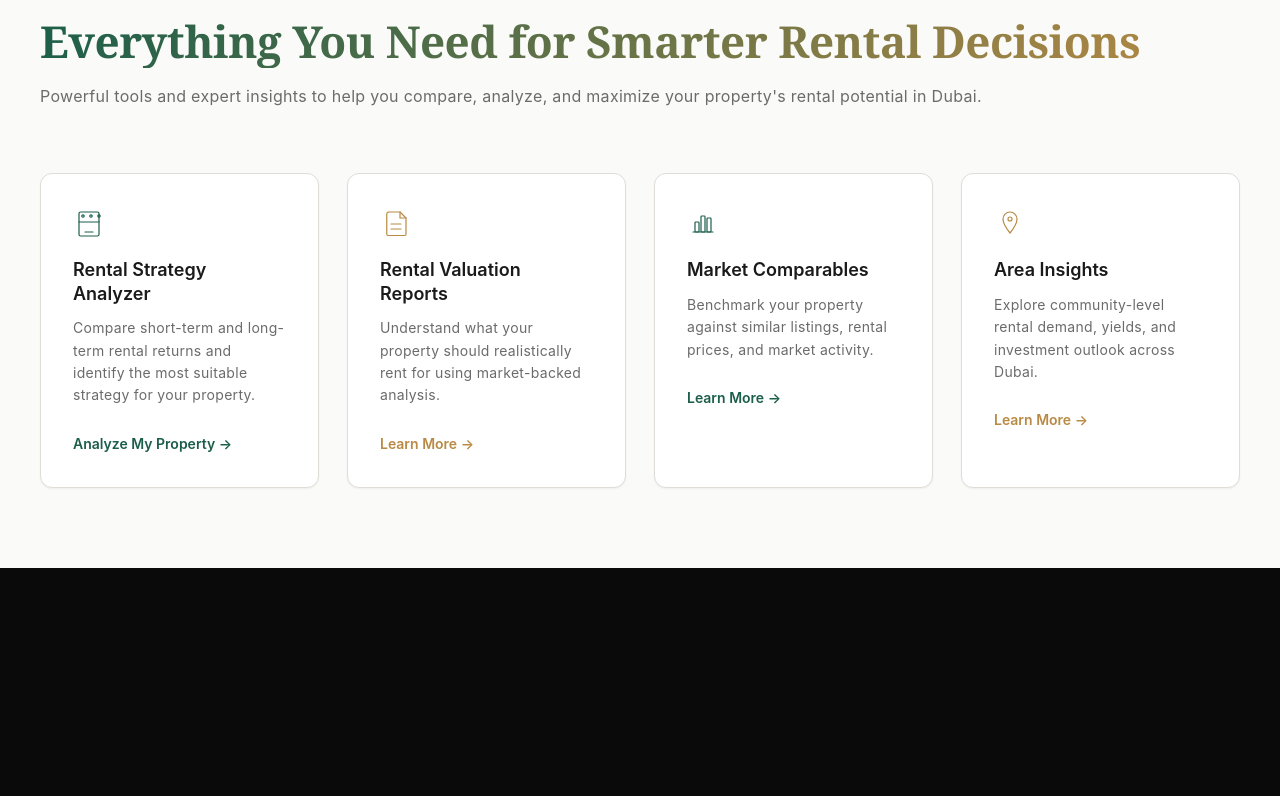
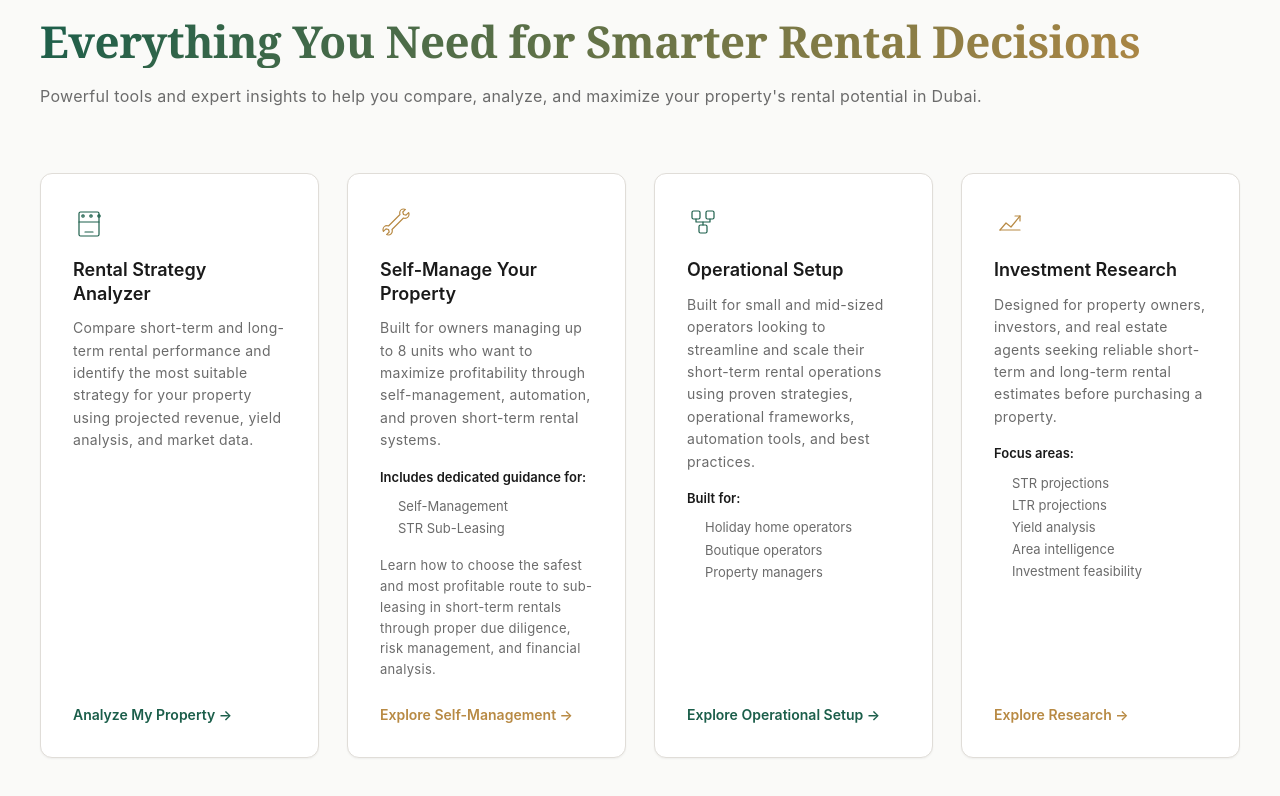
Before and after one commit to lmoraes55-cyber/property-estimator, a Next.js app: page / in a window 1280 px wide. Shown: the part 1209-2005 px from the top of the page. Before the commit the page ends 1777 px from the top, so only its background shows below. Built offline with nearby package versions, Linux system fonts and the light colour scheme.

Commit message:
Reposition Services section as rental intelligence/operations/investment platform - new cards: Rental Strategy Analyzer, Self-Manage Your Property, Operational Setup, Investment Research with target audiences, focus areas, and matching SVG icons (calculator, tools, workflow, growth)

```diff
--- a/app/page.tsx
+++ b/app/page.tsx
@@ -83,6 +83,30 @@ const IconLocation = ({ color = colors.secondary }) => (
   <svg width="32" height="32" viewBox="0 0 32 32" fill="none" strokeLinecap="round" strokeLinejoin="round">
     <path d="M16 6C12.134 6 9 9.134 9 13C9 18.5 16 27 16 27C16 27 23 18.5 23 13C23 9.134 19.866 6 16 6Z" stroke={color} strokeWidth="1.2" />
     <circle cx="16" cy="13" r="2" stroke={color} strokeWidth="1.2" />
+  </svg>
+);
+
+const IconTools = ({ color = colors.secondary }) => (
+  <svg width="32" height="32" viewBox="0 0 32 32" fill="none" strokeLinecap="round" strokeLinejoin="round">
+    <path d="M18.5 11.5L21 9C21.5 9.2 22 9.3 22.5 9.3C24.7 9.3 26.5 7.5 26.5 5.3C26.5 4.7 26.4 4.1 26.1 3.6L23.5 6.2L21 5.5L20.3 3L22.9 0.4C22.4 0.1 21.8 0 21.2 0C19 0 17.2 1.8 17.2 4C17.2 4.5 17.3 5 17.5 5.5L6 17C5.5 16.8 5 16.7 4.5 16.7C2.3 16.7 0.5 18.5 0.5 20.7C0.5 21.3 0.6 21.9 0.9 22.4L3.5 19.8L6 20.5L6.7 23L4.1 25.6C4.6 25.9 5.2 26 5.8 26C8 26 9.8 24.2 9.8 22C9.8 21.5 9.7 21 9.5 20.5L18.5 11.5Z" stroke={color} strokeWidth="1.2" transform="translate(2.5 3)" />
+  </svg>
+);
+
+const IconWorkflow = ({ color = colors.primary }) => (
+  <svg width="32" height="32" viewBox="0 0 32 32" fill="none" strokeLinecap="round" strokeLinejoin="round">
+    <rect x="5" y="5" width="8" height="8" rx="1.5" stroke={color} strokeWidth="1.2" />
+    <rect x="19" y="5" width="8" height="8" rx="1.5" stroke={color} strokeWidth="1.2" />
+    <rect x="12" y="19" width="8" height="8" rx="1.5" stroke={color} strokeWidth="1.2" />
+    <path d="M9 13V16H23V13" stroke={color} strokeWidth="1.2" />
+    <path d="M16 16V19" stroke={color} strokeWidth="1.2" />
+  </svg>
+);
+
+const IconGrowth = ({ color = colors.secondary }) => (
+  <svg width="32" height="32" viewBox="0 0 32 32" fill="none" strokeLinecap="round" strokeLinejoin="round">
+    <path d="M6 24H26" stroke={color} strokeWidth="1.2" />
+    <path d="M6 24L12 17L17 21L26 10" stroke={color} strokeWidth="1.2" />
+    <path d="M21 10H26V15" stroke={color} strokeWidth="1.2" />
   </svg>
 );
 
@@ -404,8 +428,8 @@ export default function HomePage() {
           </div>
 
           {/* Service cards grid */}
-          <div style={{ display: "grid", gridTemplateColumns: "repeat(4, 1fr)", gap: "28px" }}>
-            {/* Service 1 */}
+          <div style={{ display: "grid", gridTemplateColumns: "repeat(4, 1fr)", gap: "28px", alignItems: "stretch" }}>
+            {/* Service 1 - Rental Strategy Analyzer */}
             <div
               style={{
                 background: colors.bgSection,
@@ -415,6 +439,8 @@ export default function HomePage() {
                 boxShadow: colors.shadowSm,
                 transition: "all 0.3s ease",
                 cursor: "pointer",
+                display: "flex",
+                flexDirection: "column",
               }}
               onMouseEnter={(e) => {
                 e.currentTarget.style.boxShadow = colors.shadowMd;
@@ -431,8 +457,8 @@ export default function HomePage() {
               <h3 style={{ fontSize: "18px", fontWeight: "600", color: colors.textMain, marginBottom: "12px" }}>
                 Rental Strategy Analyzer
               </h3>
-              <p style={{ fontSize: "14px", color: colors.textMuted, lineHeight: "1.6", marginBottom: "24px" }}>
-                Compare short-term and long-term rental returns and identify the most suitable strategy for your property.
+              <p style={{ fontSize: "14px", color: colors.textMuted, lineHeight: "1.6", marginBottom: "24px", flex: 1 }}>
+                Compare short-term and long-term rental performance and identify the most suitable strategy for your property using projected revenue, yield analysis, and market data.
               </p>
               <button
                 onClick={handleAnalyzeClick}
@@ -445,13 +471,14 @@ export default function HomePage() {
                   cursor: "pointer",
                   padding: 0,
                   textDecoration: "none",
+                  textAlign: "left",
                 }}
               >
                 Analyze My Property →
               </button>
             </div>
 
-            {/* Service 2 */}
+            {/* Service 2 - Self-Manage Your Property */}
             <div
               style={{
                 background: colors.bgSection,
@@ -461,6 +488,8 @@ export default function HomePage() {
                 boxShadow: colors.shadowSm,
                 transition: "all 0.3s ease",
                 cursor: "pointer",
+                display: "flex",
+                flexDirection: "column",
               }}
               onMouseEnter={(e) => {
                 e.currentTarget.style.boxShadow = colors.shadowMd;
@@ -472,14 +501,26 @@ export default function HomePage() {
               }}
             >
               <div style={{ marginBottom: "20px" }}>
-                <IconDocument color={colors.secondary} />
+                <IconTools color={colors.secondary} />
               </div>
               <h3 style={{ fontSize: "18px", fontWeight: "600", color: colors.textMain, marginBottom: "12px" }}>
-                Rental Valuation Reports
+                Self-Manage Your Property
               </h3>
-              <p style={{ fontSize: "14px", color: colors.textMuted, lineHeight: "1.6", marginBottom: "24px" }}>
-                Understand what your property should realistically rent for using market-backed analysis.
-              </p>
+              <div style={{ flex: 1 }}>
+                <p style={{ fontSize: "14px", color: colors.textMuted, lineHeight: "1.6", marginBottom: "16px" }}>
+                  Built for owners managing up to 8 units who want to maximize profitability through self-management, automation, and proven short-term rental systems.
+                </p>
+                <div style={{ fontSize: "13px", color: colors.textMain, fontWeight: "600", marginBottom: "8px" }}>
+                  Includes dedicated guidance for:
+                </div>
+                <ul style={{ fontSize: "13px", color: colors.textMuted, lineHeight: "1.7", margin: "0 0 16px 0", paddingLeft: "18px" }}>
+                  <li>Self-Management</li>
+                  <li>STR Sub-Leasing</li>
+                </ul>
+                <p style={{ fontSize: "13px", color: colors.textMuted, lineHeight: "1.6", marginBottom: "24px" }}>
+                  Learn how to choose the safest and most profitable route to sub-leasing in short-term rentals through proper due diligence, risk management, and financial analysis.
+                </p>
+              </div>
               <button
                 style={{
                   color: colors.secondary,
@@ -489,13 +530,14 @@ export default function HomePage() {
                   fontWeight: "600",
                   cursor: "pointer",
                   padding: 0,
+                  textAlign: "left",
                 }}
               >
-                Learn More →
+                Explore Self-Management →
               </button>
             </div>
 
-            {/* Service 3 */}
+            {/* Service 3 - Operational Setup */}
             <div
               style={{
                 background: colors.bgSection,
@@ -505,6 +547,8 @@ export default function HomePage() {
                 boxShadow: colors.shadowSm,
                 transition: "all 0.3s ease",
                 cursor: "pointer",
+                display: "flex",
+                flexDirection: "column",
               }}
               onMouseEnter={(e) => {
                 e.currentTarget.style.boxShadow = colors.shadowMd;
@@ -516,14 +560,24 @@ export default function HomePage() {
               }}
             >
               <div style={{ marginBottom: "20px" }}>
-                <IconChart color={colors.primary} />
+                <IconWorkflow color={colors.primary} />
               </div>
               <h3 style={{ fontSize: "18px", fontWeight: "600", color: colors.textMain, marginBottom: "12px" }}>
-                Market Comparables
+                Operational Setup
               </h3>
-              <p style={{ fontSize: "14px", color: colors.textMuted, lineHeight: "1.6", marginBottom: "24px" }}>
-                Benchmark your property against similar listings, rental prices, and market activity.
-              </p>
+              <div style={{ flex: 1 }}>
+                <p style={{ fontSize: "14px", color: colors.textMuted, lineHeight: "1.6", marginBottom: "16px" }}>
+                  Built for small and mid-sized operators looking to streamline and scale their short-term rental operations using proven strategies, operational frameworks, automation tools, and best practices.
+                </p>
+                <div style={{ fontSize: "13px", color: colors.textMain, fontWeight: "600", marginBottom: "8px" }}>
+                  Built for:
+                </div>
+                <ul style={{ fontSize: "13px", color: colors.textMuted, lineHeight: "1.7", margin: "0 0 24px 0", paddingLeft: "18px" }}>
+                  <li>Holiday home operators</li>
+                  <li>Boutique operators</li>
+                  <li>Property managers</li>
+                </ul>
+              </div>
               <button
                 style={{
                   color: colors.primary,
@@ -533,13 +587,14 @@ export default function HomePage() {
                   fontWeight: "600",
                   cursor: "pointer",
                   padding: 0,
+                  textAlign: "left",
                 }}
               >
-                Learn More →
+                Explore Operational Setup →
               </button>
             </div>
 
-            {/* Service 4 */}
+            {/* Service 4 - Investment Research */}
             <div
               style={{
                 background: colors.bgSection,
@@ -549,6 +604,8 @@ export default function HomePage() {
                 boxShadow: colors.shadowSm,
                 transition: "all 0.3s ease",
                 cursor: "pointer",
+                display: "flex",
+                flexDirection: "column",
               }}
               onMouseEnter={(e) => {
                 e.currentTarget.style.boxShadow = colors.shadowMd;
@@ -560,14 +617,26 @@ export default function HomePage() {
               }}
             >
               <div style={{ marginBottom: "20px" }}>
-                <IconLocation color={colors.secondary} />
+                <IconGrowth color={colors.secondary} />
               </div>
               <h3 style={{ fontSize: "18px", fontWeight: "600", color: colors.textMain, marginBottom: "12px" }}>
-                Area Insights
+                Investment Research
               </h3>
-              <p style={{ fontSize: "14px", color: colors.textMuted, lineHeight: "1.6", marginBottom: "24px" }}>
-                Explore community-level rental demand, yields, and investment outlook across Dubai.
-              </p>
+              <div style={{ flex: 1 }}>
+                <p style={{ fontSize: "14px", color: colors.textMuted, lineHeight: "1.6", marginBottom: "16px" }}>
+                  Designed for property owners, investors, and real estate agents seeking reliable short-term and long-term rental estimates before purchasing a property.
+                </p>
+                <div style={{ fontSize: "13px", color: colors.textMain, fontWeight: "600", marginBottom: "8px" }}>
+                  Focus areas:
+                </div>
+                <ul style={{ fontSize: "13px", color: colors.textMuted, lineHeight: "1.7", margin: "0 0 24px 0", paddingLeft: "18px" }}>
+                  <li>STR projections</li>
+                  <li>LTR projections</li>
+                  <li>Yield analysis</li>
+                  <li>Area intelligence</li>
+                  <li>Investment feasibility</li>
+                </ul>
+              </div>
               <button
                 style={{
                   color: colors.secondary,
@@ -577,9 +646,10 @@ export default function HomePage() {
                   fontWeight: "600",
                   cursor: "pointer",
                   padding: 0,
+                  textAlign: "left",
                 }}
               >
-                Learn More →
+                Explore Research →
               </button>
             </div>
           </div>
```
